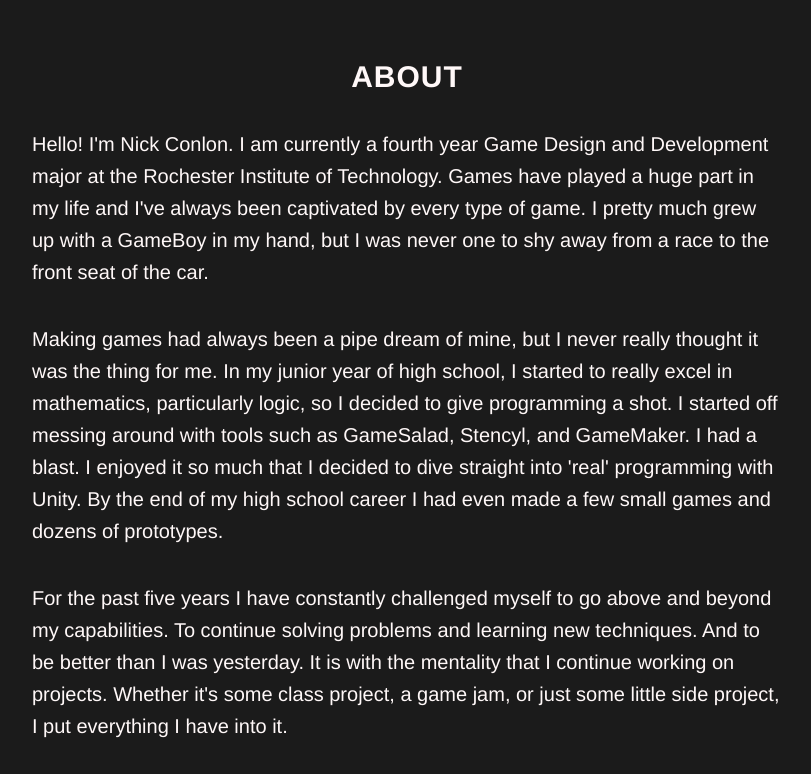
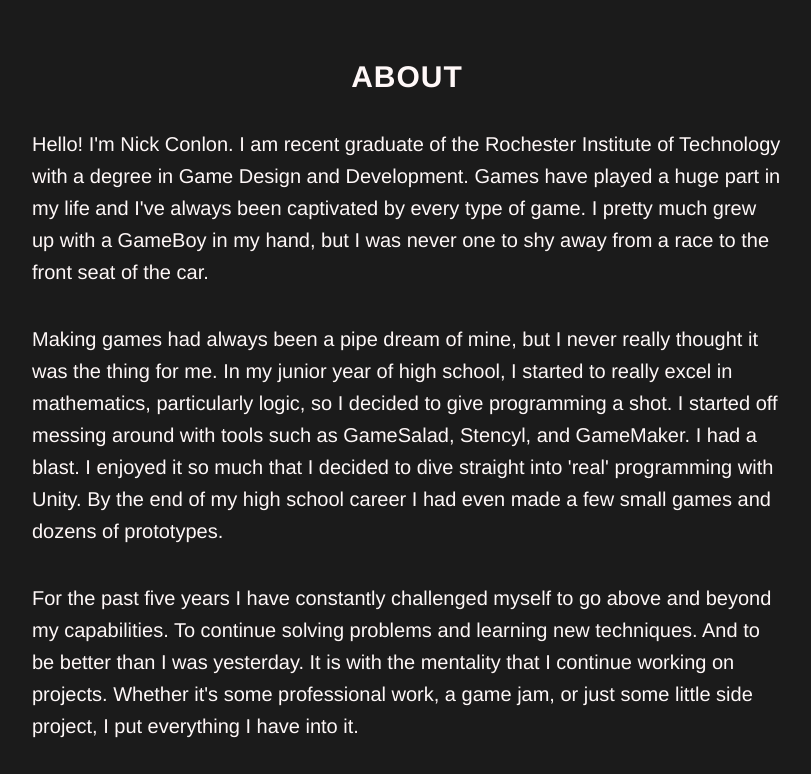
Before and after one commit to Nolnocn/nolnocn.github.io, a plain HTML site: page index.html in a window 1280 px wide. Shown: the part 1640-2414 px from the top of the page, without its empty margins (233-1044 px from the left). Drawn offline with Linux system fonts and the light colour scheme.

Commit message:
Updated about section

```diff
--- a/index.html
+++ b/index.html
@@ -153,13 +153,13 @@
             <div class="col-lg-8 col-lg-offset-2">
                 <h2>About</h2>
                 <p class="left-align">
-                    Hello! I'm Nick Conlon. I am currently a fourth year Game Design and Development major at the Rochester Institute of Technology. Games have played a huge part in my life and I've always been captivated by every type of game. I pretty much grew up with a GameBoy in my hand, but I was never one to shy away from a race to the front seat of the car.
+                    Hello! I'm Nick Conlon. I am recent graduate of the Rochester Institute of Technology with a degree in  Game Design and Development. Games have played a huge part in my life and I've always been captivated by every type of game. I pretty much grew up with a GameBoy in my hand, but I was never one to shy away from a race to the front seat of the car.
                 </p>
                 <p class="left-align">
                     Making games had always been a pipe dream of mine, but I never really thought it was the thing for me. In my junior year of high school, I started to really excel in mathematics, particularly logic, so I decided to give programming a shot. I started off messing around with tools such as GameSalad, Stencyl, and GameMaker. I had a blast. I enjoyed it so much that I decided to dive straight into 'real' programming with Unity. By the end of my high school career I had even made a few small games and dozens of prototypes.
                 </p>
                 <p class="left-align">
-                    For the past five years I have constantly challenged myself to go above and beyond my capabilities. To continue solving problems and learning new techniques. And to be better than I was yesterday. It is with the mentality that I continue working on projects. Whether it's some class project, a game jam, or just some little side project, I put everything I have into it.
+                    For the past five years I have constantly challenged myself to go above and beyond my capabilities. To continue solving problems and learning new techniques. And to be better than I was yesterday. It is with the mentality that I continue working on projects. Whether it's some professional work, a game jam, or just some little side project, I put everything I have into it.
                 </p>
                 <p>
                     <a href="https://github.com/Nolnocn" target="_blank">
```
